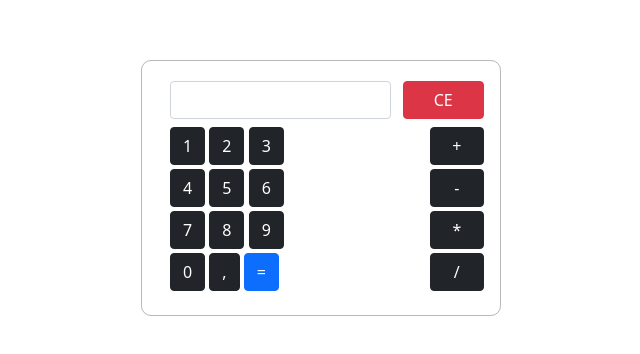
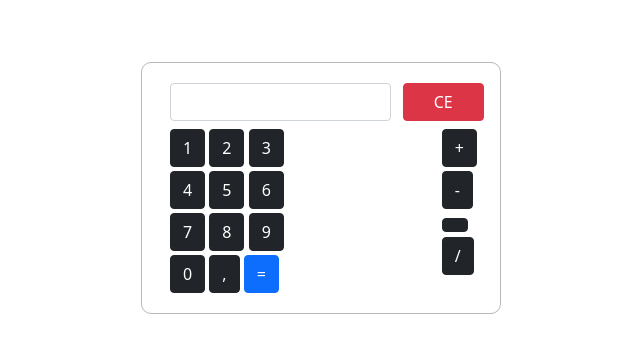
Before and after one commit to vitorhcl/js-calc, a plain HTML site: page index.html in a window 1280 px wide. Shown: the part 212-566 px from the top of the page, without its empty margins (319-959 px from the left). Drawn offline with nearby package versions, Linux system fonts and the light colour scheme.

Commit message:
i changed the position of the div

```diff
--- a/index.html
+++ b/index.html
@@ -56,11 +56,12 @@
                 </div>
                 <div class="col-2">
                   <div class="row mb-1">
-                    <div class="grid"></div>
-                      <div class="g-col-6 btn mb-1 col btn-dark" onclick="add('+')">+</div>
+                    <div class="grid">
+                      <div class="g-col-4 btn mb-1 col btn-dark" onclick="add('+')">+</div>
                       <div class="g-col-4 btn mb-1 col btn-dark" onclick="add('-')">-</div>
-                      <div class="g-col-4 btn mb-1 col btn-dark" onclick="add('*')">*</div>
+                      <div class="g-col-4 btn mb-1 col btn-dark" onclick="add('')"></div>
                       <div class="g-col-4 btn mb-1 col btn-dark" onclick="add('/')">/</div>
+                      </div>
                       </div>
                   </div>
                 </div>
```
